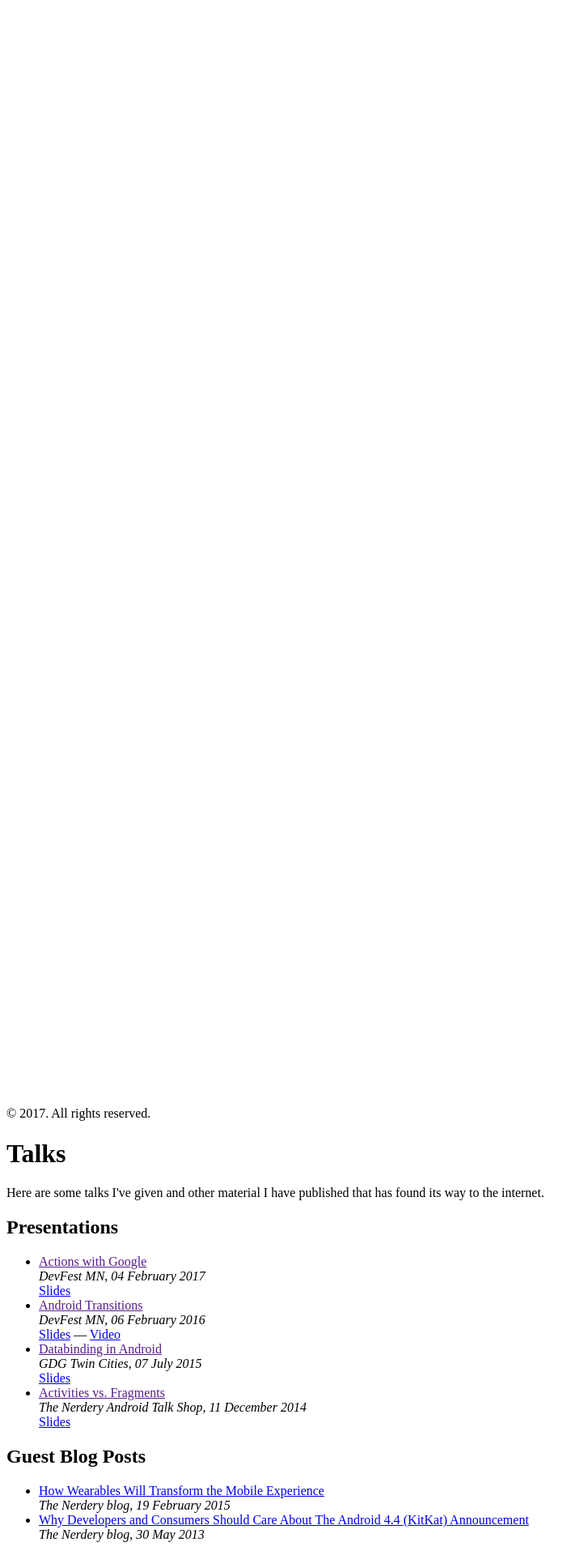
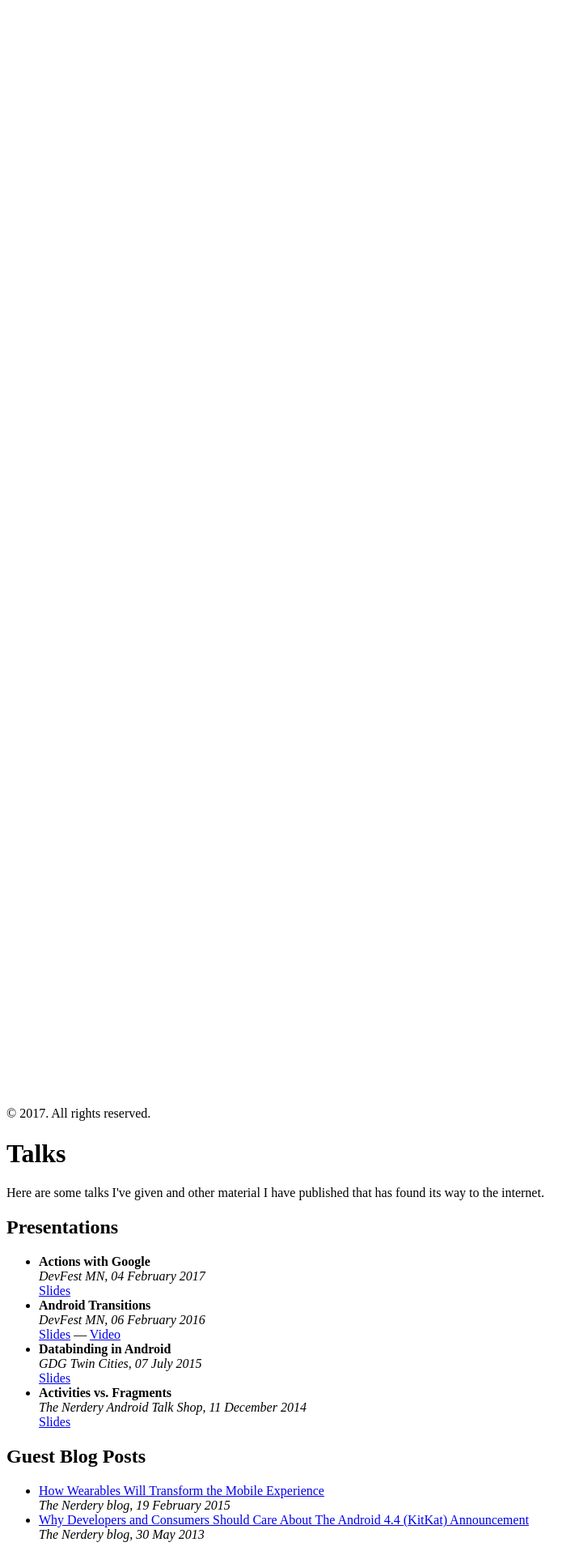
Before and after one commit to theobregorkpf/bryanherbst.com, a Jekyll site: the page built from talks.html, in a window 1280 px wide. Shown: the part 1786-3706 px from the top of the page at 81% size, without its empty margins (0-727 px from the left). Built offline with Jekyll 4.4.1, drawn with Linux system fonts in a browser that asks for light colours; Markdown is read by kramdown in place of the engine named in the settings.

Commit message:
Replaced unused talk links with bolded title

```diff
--- a/talks.html
+++ b/talks.html
@@ -9,7 +9,7 @@ Here are some talks I've given and other material I have published that has foun
 {% for presentation in site.data.presentations %}
   <li>
     <div class="talk-item">
-      <a href="{{ presentation.link }}">{{ presentation.title }}</a>
+      <strong>{{ presentation.title }}</strong>
       <br />
       <em>{{ presentation.conference }}, {{ presentation.date | date_to_long_string }}</em>
       <br />
```
